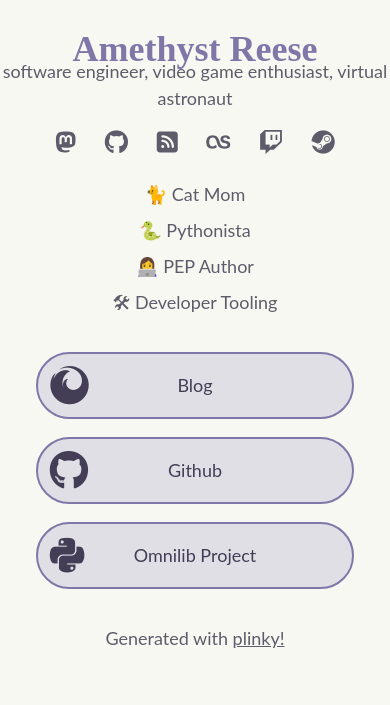
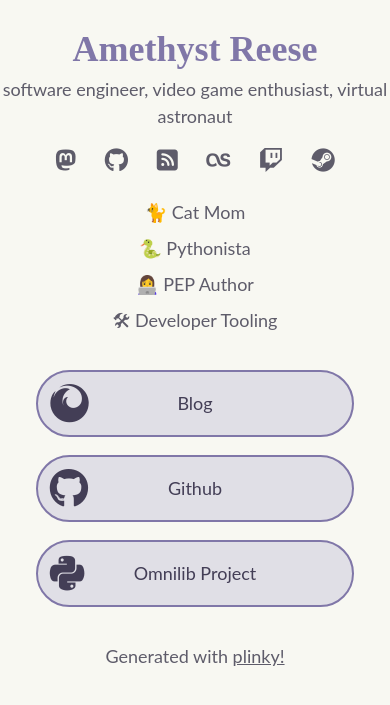
Before and after one commit to amyreese/n7.gg, a plain HTML site: page index.html in a window 390 px wide. Shown: the part 95-800 px from the top of the page. Drawn offline with Linux system fonts and the light colour scheme; a web font is replaced by a local one.

Commit message:
Mobile tweaks

```diff
--- a/css/theme.css
+++ b/css/theme.css
@@ -29,6 +29,7 @@
 	--title-font-weight: 800;
 	--title-text-color: var(--whselection);
 	--tagline-text-color: var(--whcomment);
+	--tagline-margin: -1em;
 
 	--social-icon-size: 24px;
 	--social-icon-color: var(--whcomment);
@@ -62,8 +63,10 @@
 }
 
 @media (max-width: 800px) {
-	.title h1 {
-		font-size: 36px;
+	:root {
+		--avatar-max-size: 192px;
+		--title-font-size: 36px;
+		--tagline-margin: 0em;
 	}
 }
 
@@ -71,7 +74,7 @@
 	color: var(--title-text-color);
 }
 .tagline {
-	margin-top: -1em;
+	margin-top: var(--tagline-margin);
 	color: var(--tagline-text-color);
 }
 .body {
```
